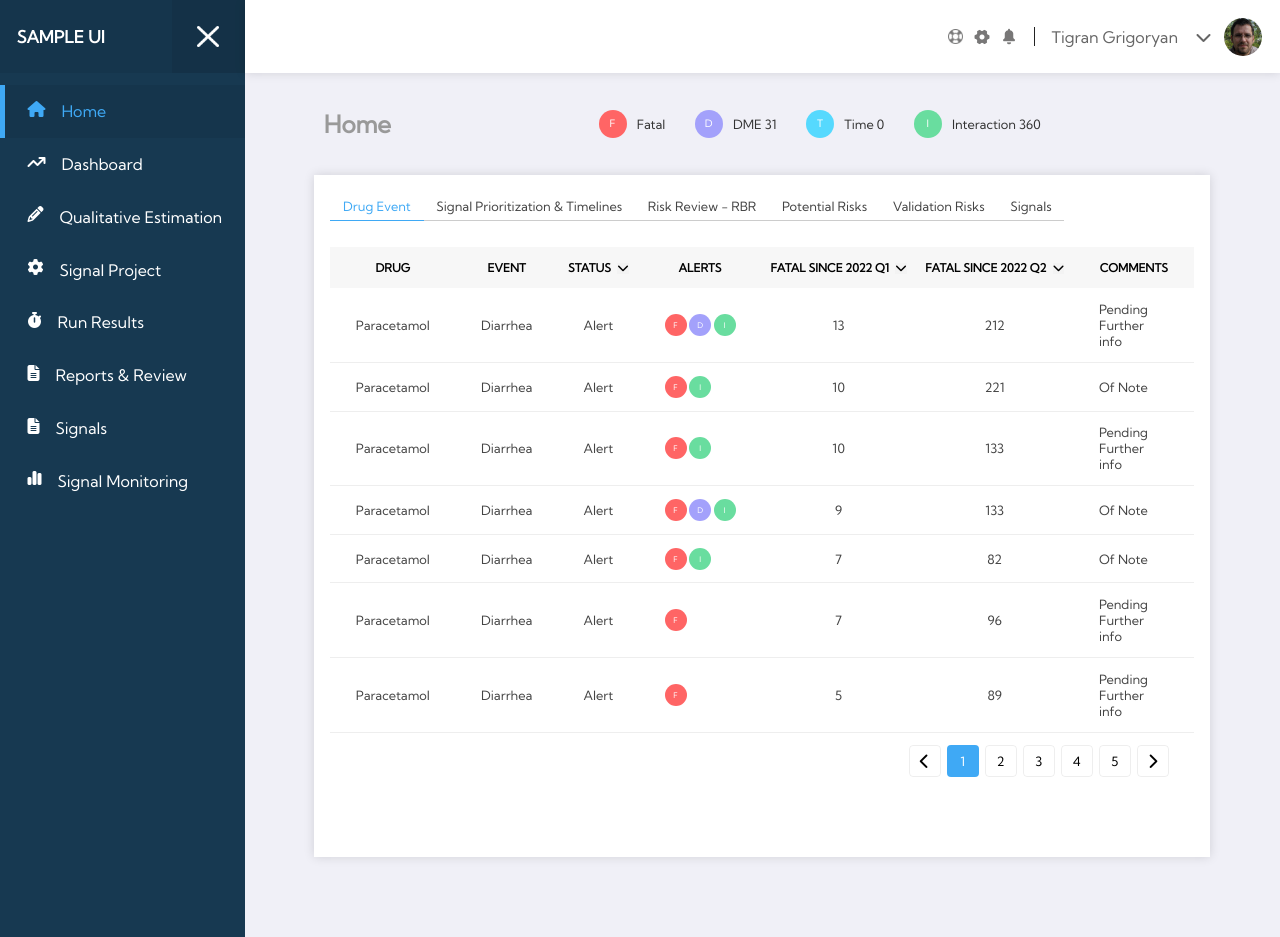
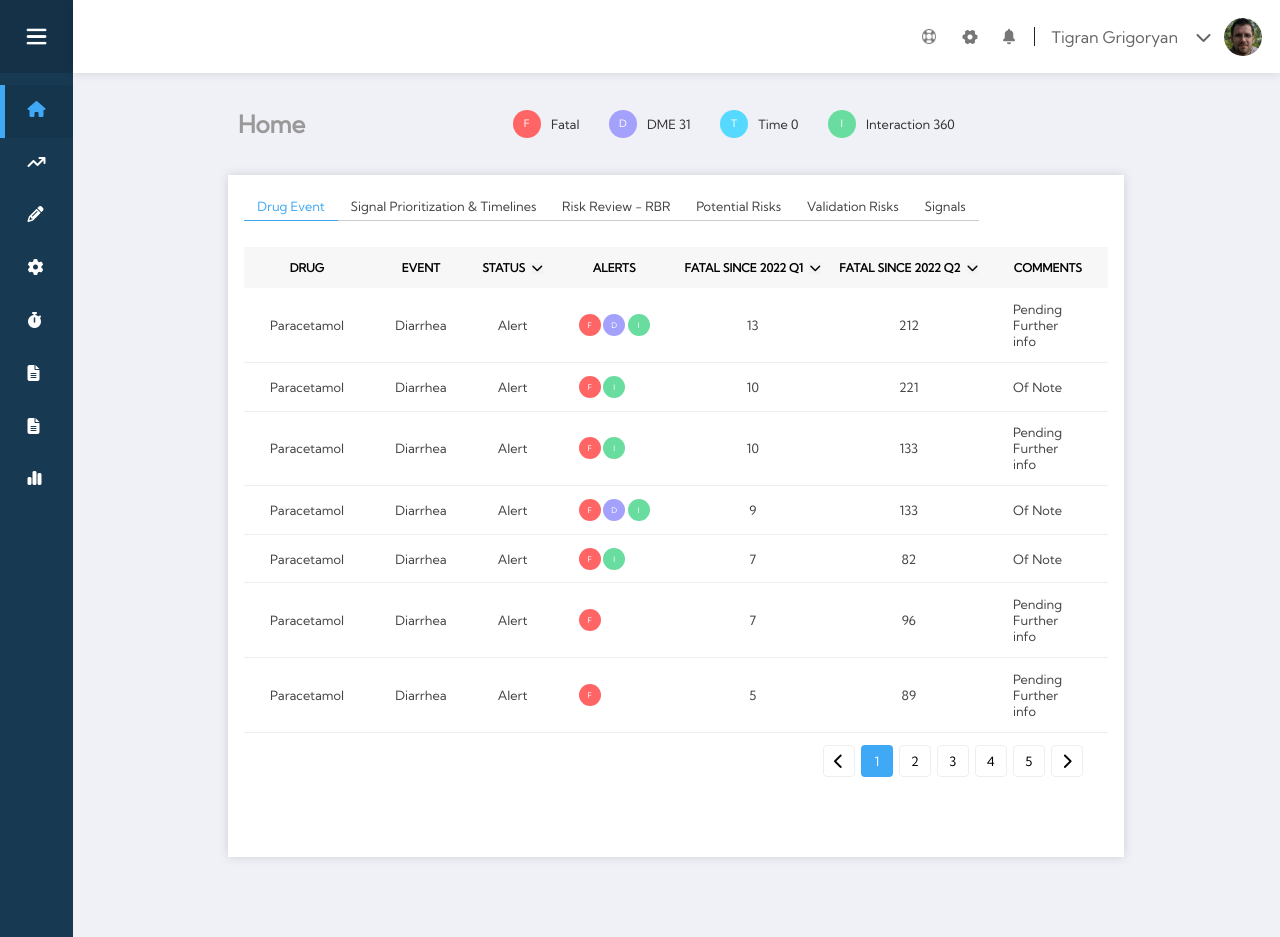
Before and after one commit to vahan-sahakyan/dashboard, a plain HTML site: page index.html in a window 1280 px wide. Drawn offline with Linux system fonts and the light colour scheme.

Commit message:
fixed sidebar menu-items padding-right, inverted toggle onload state

```diff
--- a/script.js
+++ b/script.js
@@ -7,13 +7,16 @@ const updateToggleIcon = () =>
     ? (toggleSidebar.src = './assets/icons/close.png')
     : (toggleSidebar.src = './assets/icons/more.png');
 
-updateToggleIcon();
-
-toggleSidebar.addEventListener('click', () => {
+const toggleHandler = () => {
   menuTextItems.forEach(item => {
     item.classList.toggle('hidden');
     console.log(item);
   });
   logo.classList.toggle('hidden');
   updateToggleIcon();
-});
+};
+
+updateToggleIcon();
+toggleHandler();
+
+toggleSidebar.addEventListener('click', toggleHandler);
--- a/style.css
+++ b/style.css
@@ -53,6 +53,9 @@ body {
 .menu-item_icon {
   height: 1.3em;
 }
+.menu-item_text {
+  padding-right: 2em;
+}
 
 .sidebar li {
   display: flex;
@@ -82,7 +85,7 @@ body {
 }
 .profile-navbar_icons a:nth-child(1) {
   font-size: 0.9em;
-  margin-right: 2px;
+  margin-right: 3px;
 }
 .profile-navbar_icons a:nth-child(3) {
   font-size: 1.15em;
@@ -94,7 +97,7 @@ body {
   height: 100%;
   display: flex;
   align-items: center;
-  gap: 0.6em;
+  gap: 1.4em;
   margin-right: 1em;
 }
 .profile-navbar_icons img:hover {
```
